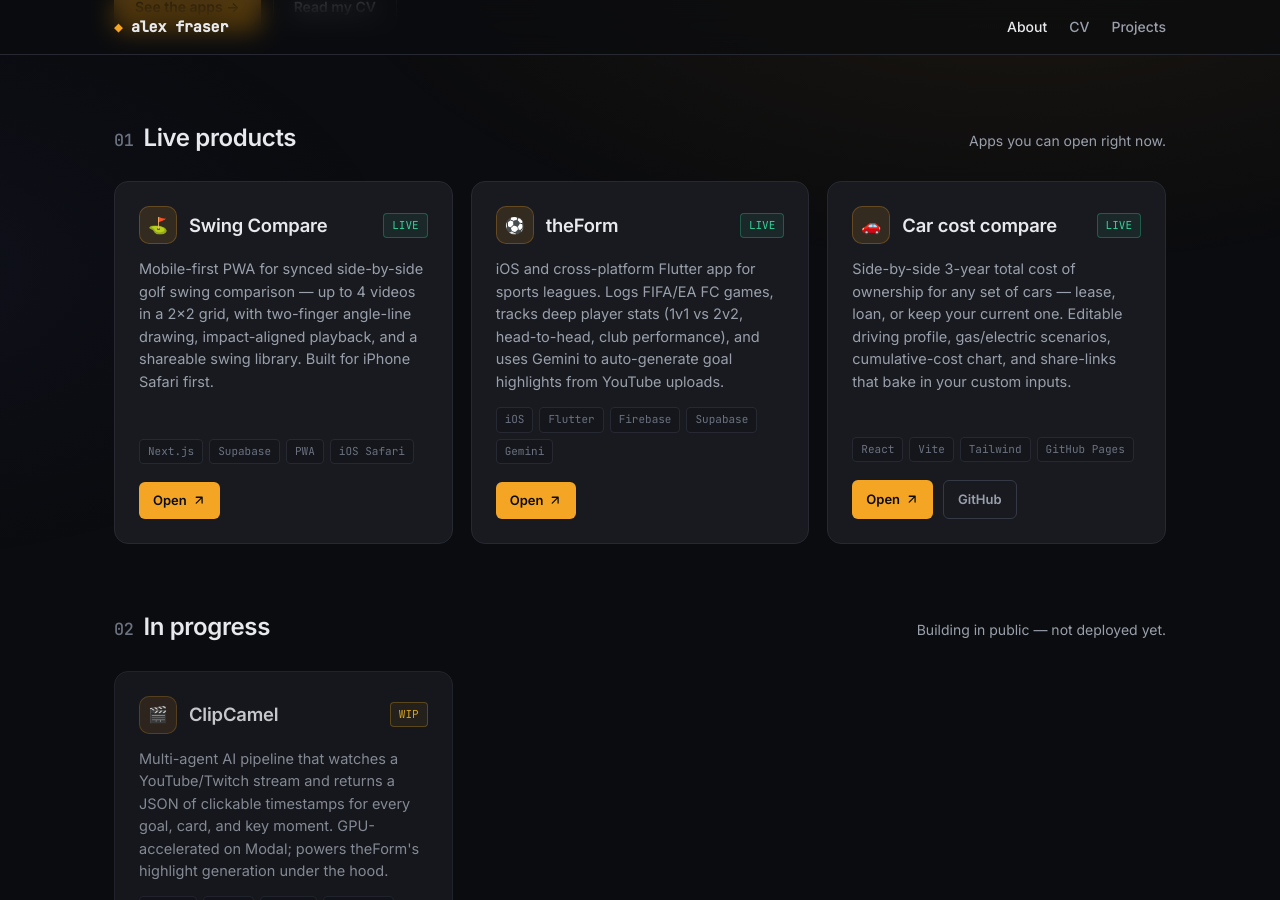
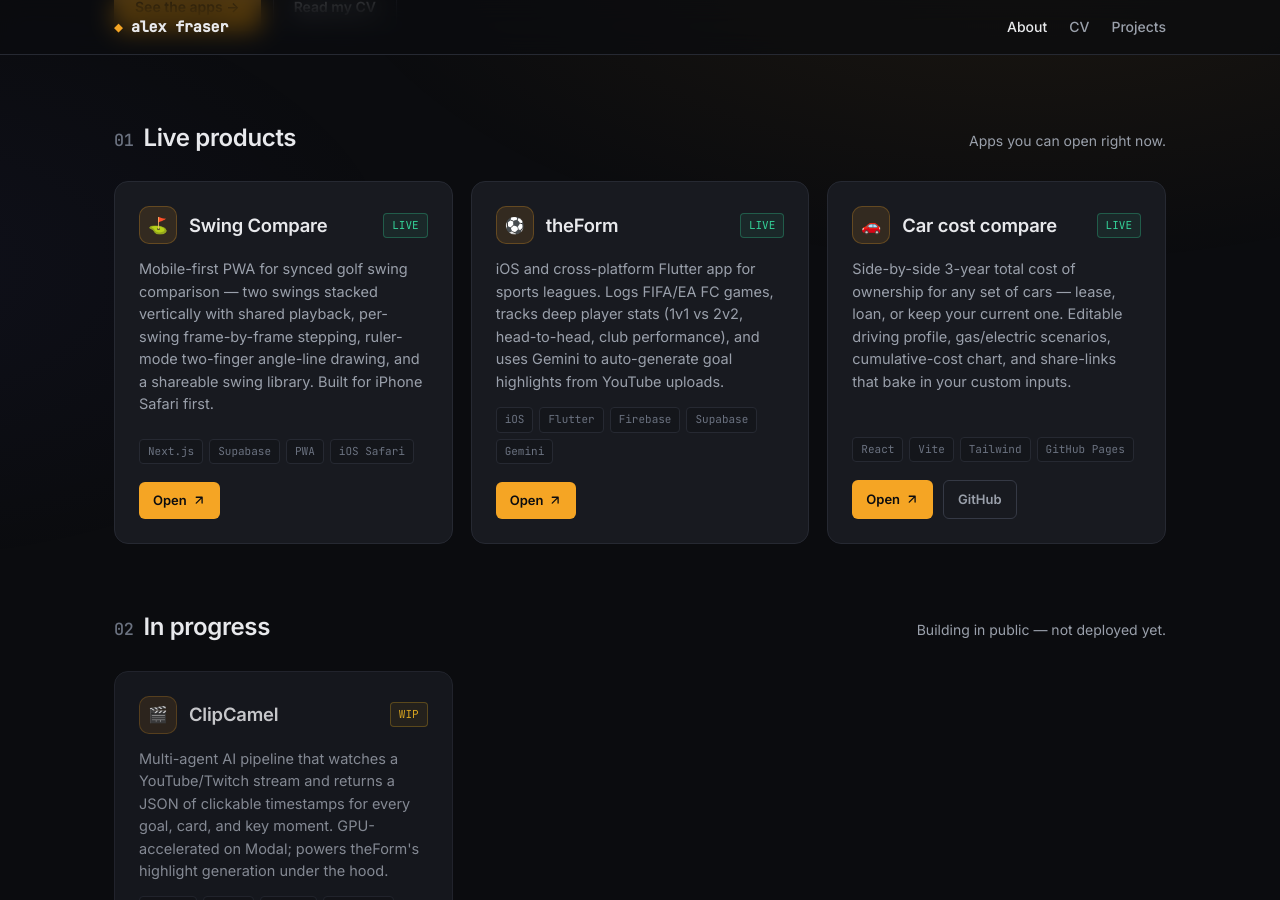
Before and after one commit to alexfraseriv/alexfraseriv.github.io, a Jekyll site: the page built from _pages/index.md, in a window 1280 px wide and 900 px high, scrolled down 307 px. Built offline with Jekyll 4.4.1, drawn with Linux system fonts in a browser that asks for light colours.

Commit message:
products: Swing Compare — describe the 2-swing vertical stack accurately

```diff
--- a/_data/products.yml
+++ b/_data/products.yml
@@ -1,7 +1,7 @@
 live:
   - name: "Swing Compare"
     glyph: "⛳"
-    description: "Mobile-first PWA for synced side-by-side golf swing comparison — up to 4 videos in a 2×2 grid, with two-finger angle-line drawing, impact-aligned playback, and a shareable swing library. Built for iPhone Safari first."
+    description: "Mobile-first PWA for synced golf swing comparison — two swings stacked vertically with shared playback, per-swing frame-by-frame stepping, ruler-mode two-finger angle-line drawing, and a shareable swing library. Built for iPhone Safari first."
     tags: ["Next.js", "Supabase", "PWA", "iOS Safari"]
     url: "https://swingcompare.vercel.app"
 
```
